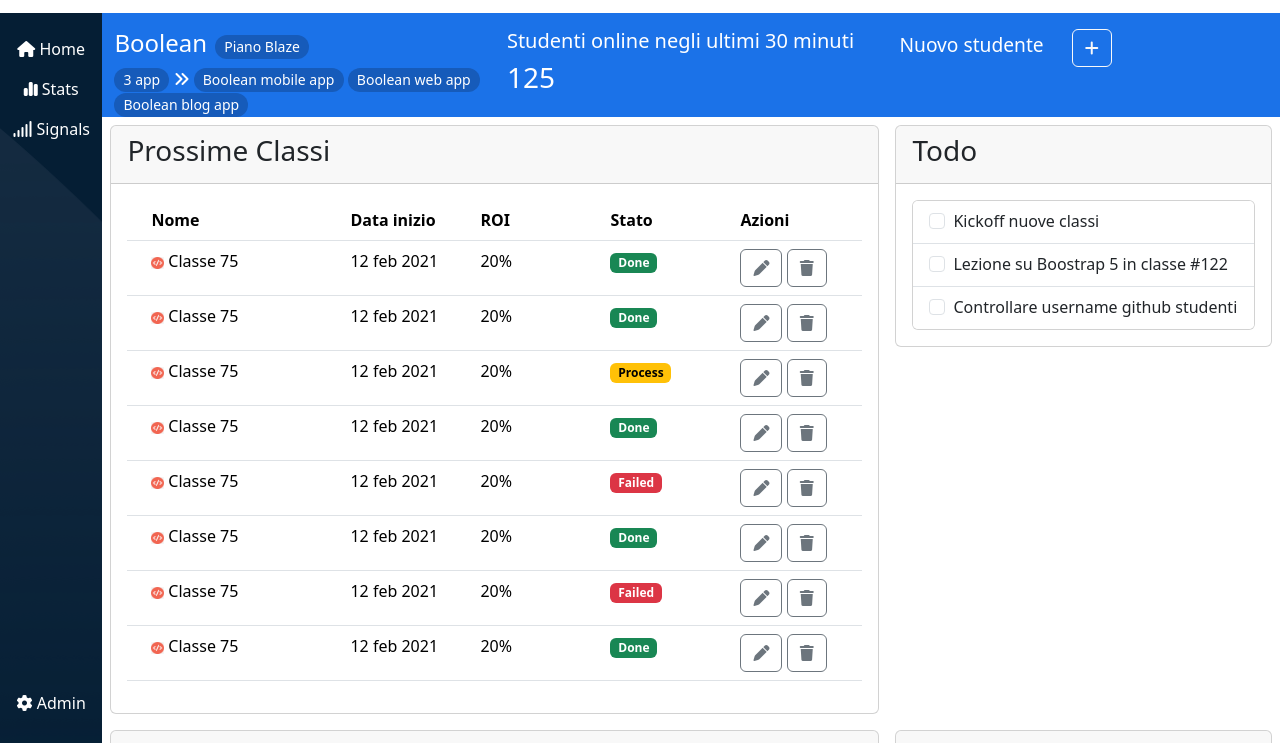
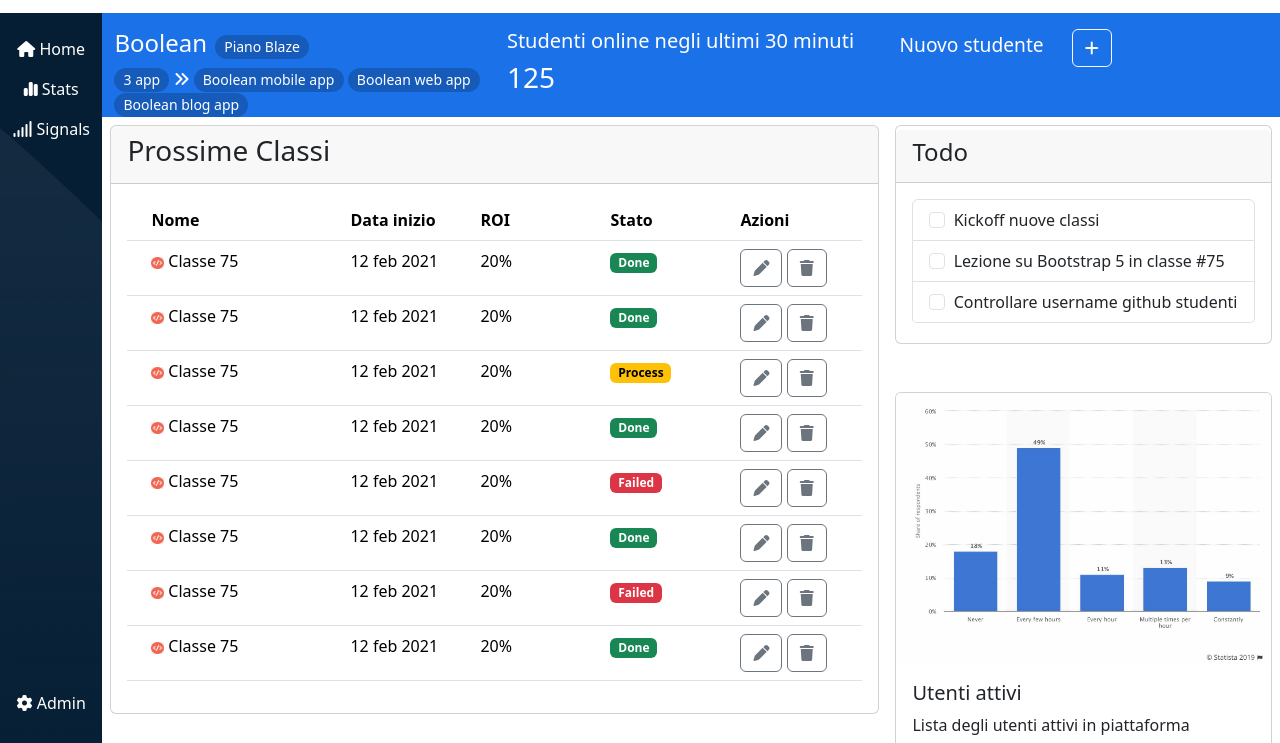
Before and after one commit to CiroMarra/html-css-bootstrap-dashboard, a plain HTML site: page index.html in a window 1280 px wide. Shown: the part 57-800 px from the top of the page. Drawn offline with nearby package versions, Linux system fonts and the light colour scheme.

Commit message:
feat: add a stats card

```diff
--- a/index.html
+++ b/index.html
@@ -311,49 +311,8 @@
                                       </table>
                                 </div>
                             </div>
-                        </div>
-                        <div class="col-12 col-lg-4">
-                            <div class="card">
-                                <div class="card-header">
-                                    <h3>Todo</h3>
-                                </div>
-                                <div class="card-body">
 
-                                    <div class="card" style="width: 100%;">
-                                        <ul class="list-group list-group-flush">
-                                            <li class="list-group-item">
-                                                <div class="form-check">
-                                                    <input class="form-check-input" type="checkbox" value="" id="defaultCheck1">
-                                                    <label class="form-check-label" for="defaultCheck1">
-                                                    Kickoff nuove classi
-                                                    </label>
-                                                </div>
-                                            </li>
-                                            <li class="list-group-item">
-                                                <div class="form-check">
-                                                    <input class="form-check-input" type="checkbox" value="" id="defaultCheck1">
-                                                    <label class="form-check-label" for="defaultCheck1">
-                                                        Lezione su Boostrap 5 in classe #122
-                                                    </label>
-                                                </div>
-                                            </li>
-                                            <li class="list-group-item">
-                                                <div class="form-check">
-                                                    <input class="form-check-input" type="checkbox" value="" id="defaultCheck1">
-                                                    <label class="form-check-label" for="defaultCheck1">
-                                                        Controllare username github studenti
-                                                    </label>
-                                                </div>
-                                            </li>
-                                        </ul>
-                                    </div>
-                                </div>
-                              </div>
-                        </div>
-                    </div>
-                    <div class="row">
-                        <div class="col-12 col-lg-8">
-                            <div class="card">
+                            <div class="card mt-5">
                                 <div class="card-header">
                                   <h3>F.A.Q.</h3>
                                 </div>
@@ -392,21 +351,53 @@
                                 </div>
                             </div>
                         </div>
+
+
                     </div>
-                        <div class="col-12 col-lg-4">
-                            <div class="card">
+                            <div class="col-lg-4 col-md-12">
+                                <div class="card py-1">
                                     <div class="card-header">
-                                  Featured
+                                      <h4>
+                                        Todo
+                                      </h4>
                                     </div>
+                                    <ul class="list-group p-3">
+                                        <li class="list-group-item">
+                                          <input class="form-check-input me-1" type="checkbox" value="" id="firstCheckboxStretched">
+                                          <label class="form-check-label stretched-link" for="firstCheckboxStretched">Kickoff nuove classi</label>
+                                        </li>
+                                        <li class="list-group-item">
+                                          <input class="form-check-input me-1" type="checkbox" value="" id="secondCheckboxStretched">
+                                          <label class="form-check-label stretched-link" for="secondCheckboxStretched">Lezione su Bootstrap 5 in classe #75</label>
+                                        </li>
+                                        <li class="list-group-item">
+                                          <input class="form-check-input me-1" type="checkbox" value="" id="thirdCheckboxStretched">
+                                          <label class="form-check-label stretched-link" for="thirdCheckboxStretched">Controllare username github studenti</label>
+                                        </li>
+                                      </ul>
+                                </div>
+
+                                <div class="card mt-5">
+                                    <img src="img/stats.jpeg" class="card-img-top" alt="stats">
                                     <div class="card-body">
-                                  <h5 class="card-title">Special title treatment</h5>
-                                  <p class="card-text">With supporting text below as a natural lead-in to additional content.</p>
-                                  <a href="#" class="btn btn-primary">Go somewhere</a>
+                                      <h5 class="card-title">Utenti attivi</h5>
+                                      <p class="card-text">Lista degli utenti attivi in piattaforma nell'ultimo mese</p>
+                                    </div>
+                                    <ul class="list-group list-group-flush">
+                                      <li class="list-group-item">Gennaio: 1200</li>
+                                      <li class="list-group-item">Febbraio: 800</li>
+                                      <li class="list-group-item">Marzo: 1500</li>
+                                    </ul>
+                                    <div class="card-body">
+                                      <a href="#" class="card-link">Visualizza report approfondito</a>
                                     </div>
                                   </div>
                             </div>
+
+
                     </div>
                 </div>
+
             </section>
         </div>
 
```
Lines whose indentation alone changed are shown as unchanged.
